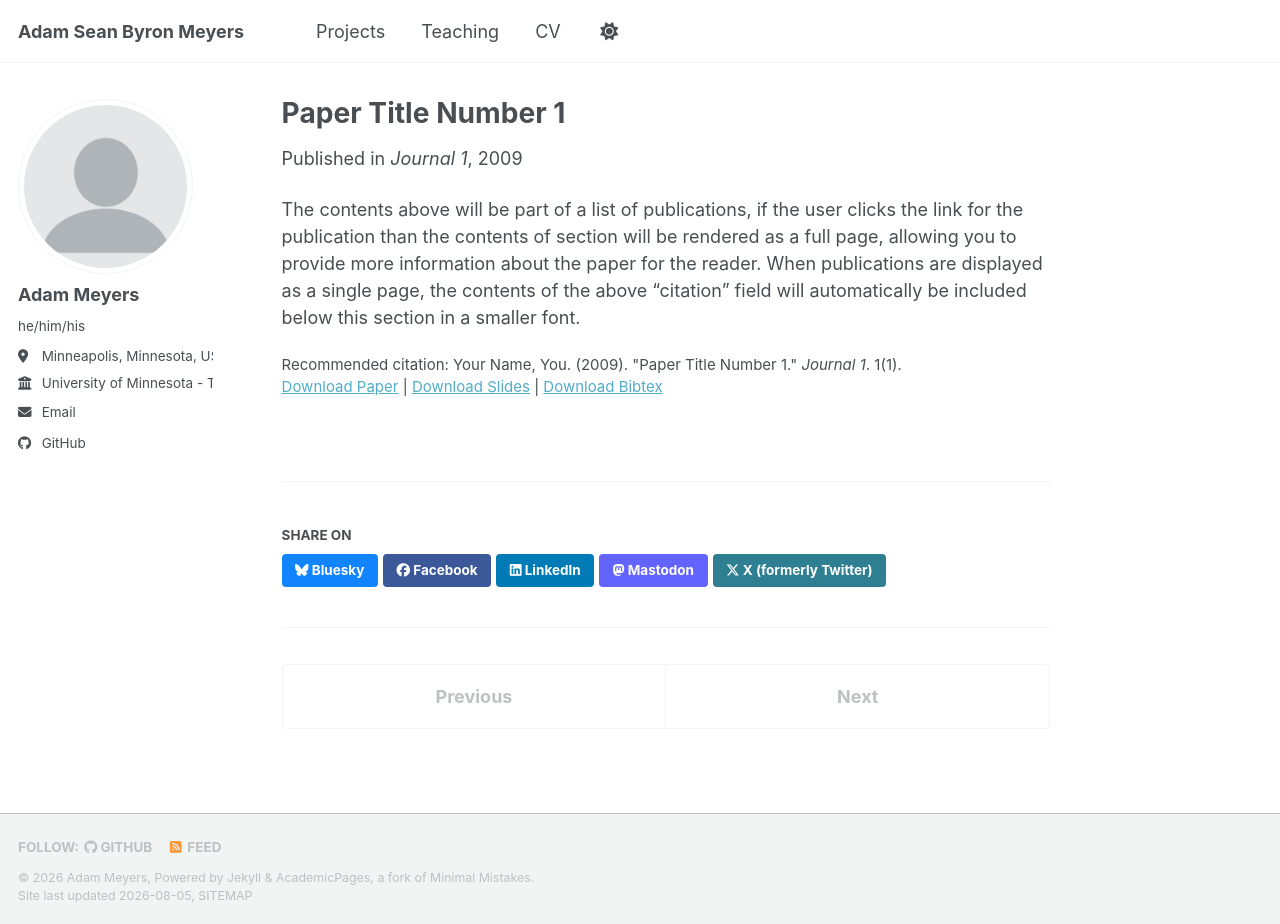
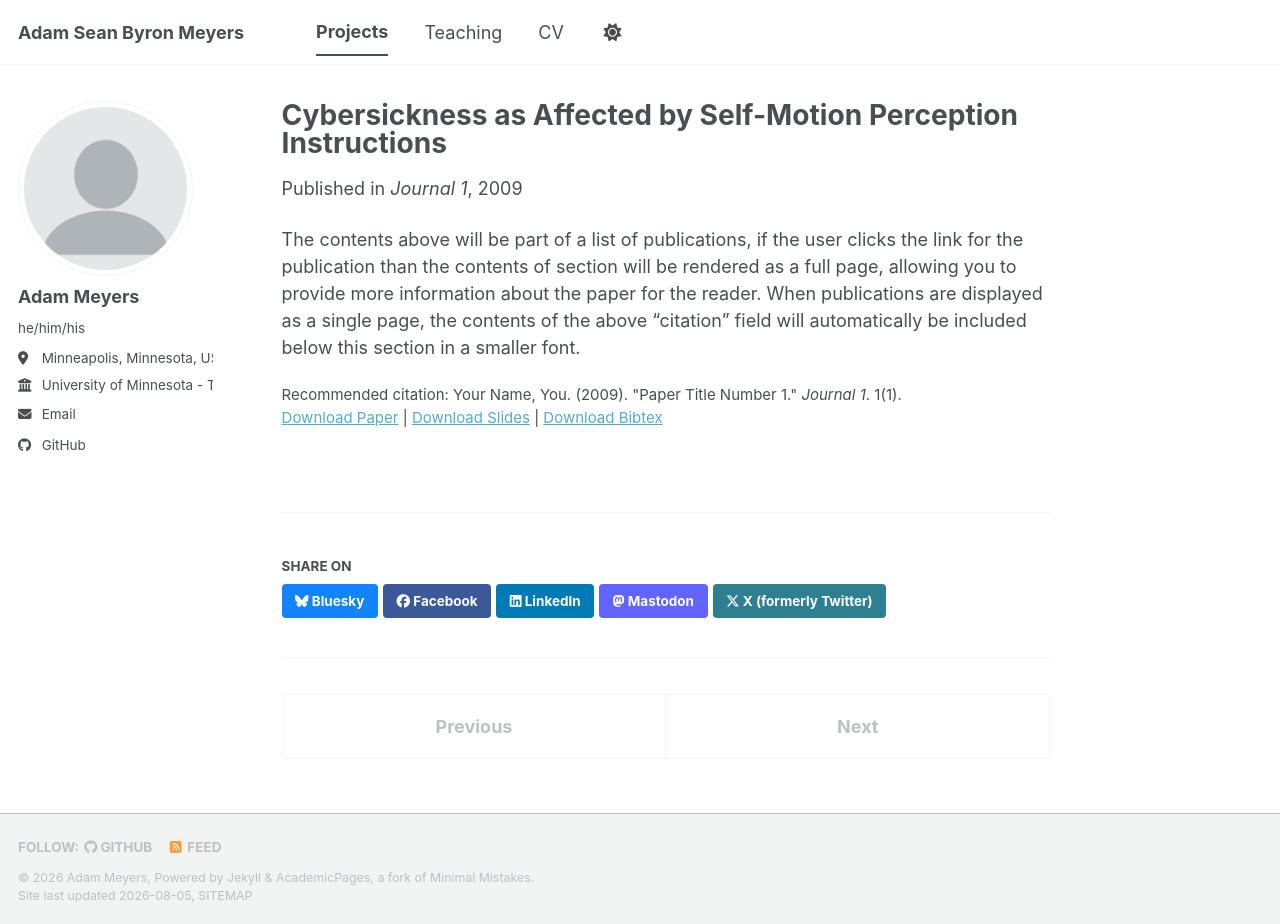
Before and after one commit to asbmeyers/asbmeyers.github.io, a Jekyll site: the page built from _publications/2025-Cybersickness-as-Affected-by-Self-Motion-Perception-Instructions.md, in a window 1280 px wide and 924 px high. Built offline with Jekyll 4.4.1, drawn with Linux system fonts in a browser that asks for light colours; a style sheet for code colours, icons or effects is not loaded.

Commit message:
Updated project

```diff
--- a/_publications/2009-10-01-paper-title-number-1.md
+++ b/_publications/2025-Cybersickness-as-Affected-by-Self-Motion-Perception-Instructions.md
@@ -1,8 +1,8 @@
 ---
-title: "Paper Title Number 1"
+title: "Cybersickness as Affected by Self-Motion Perception Instructions"
 collection: publications
 category: manuscripts
-permalink: /publication/2009-10-01-paper-title-number-1
+permalink: /projects/2025-Cybersickness-as-Affected-by-Self-Motion-Perception-Instructions
 excerpt: 'This paper is about the number 1. The number 2 is left for future work.'
 date: 2009-10-01
 venue: 'Journal 1'
```
